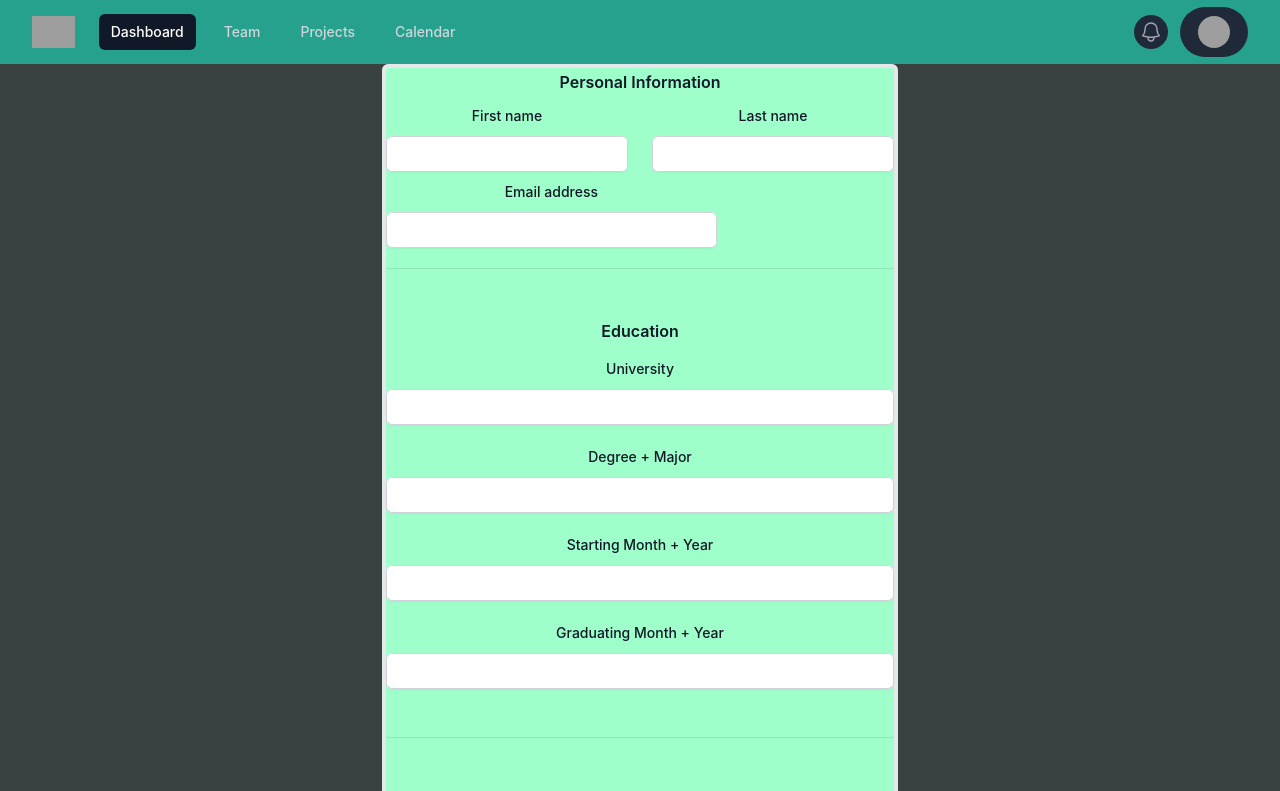
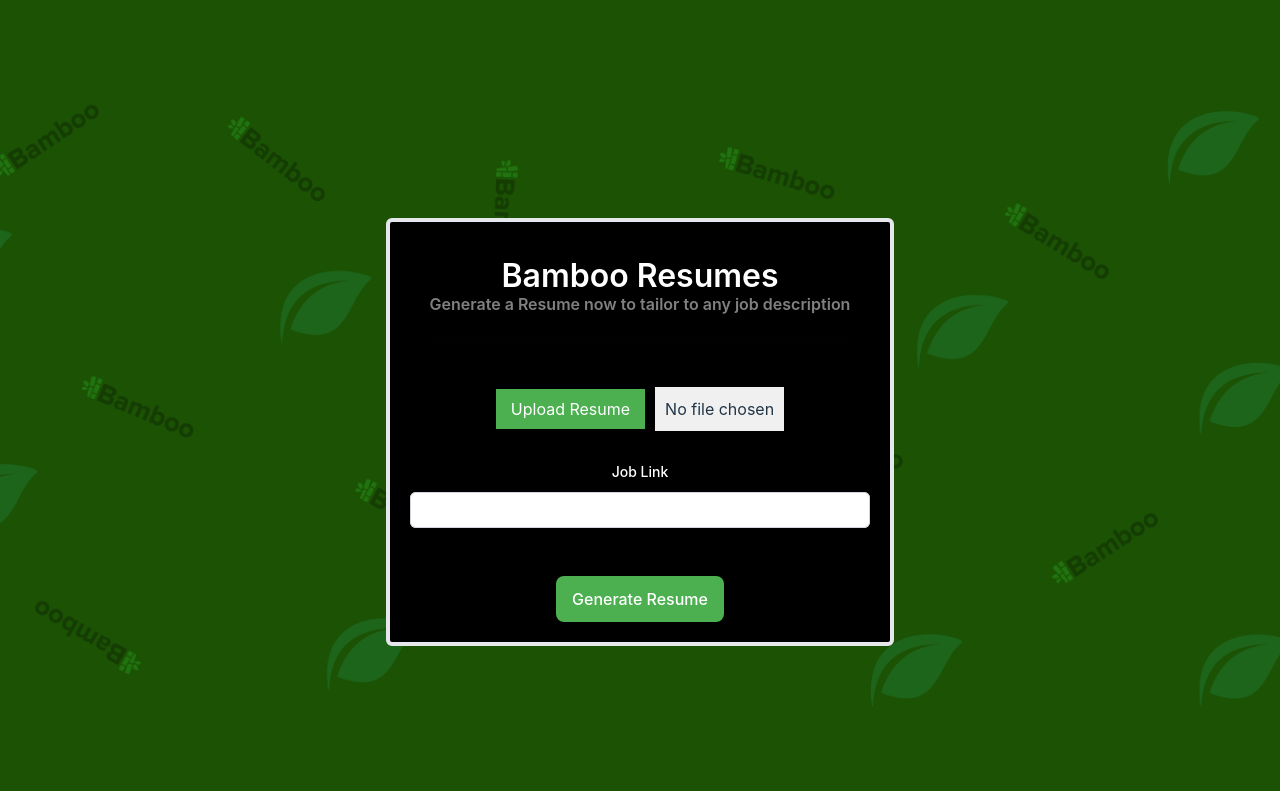
Before and after one commit to Bamboo-resumes/frontend, a React (Vite) app in the folder bamboo_frontend/: page / in a window 1280 px wide. Shown: the top 791 px of the page. Built offline with nearby package versions, Linux system fonts and the light colour scheme; grey boxes are pictures that could not be loaded.

Commit message:
visuals set for MVP

```diff
--- a/bamboo_frontend/src/App.tsx
+++ b/bamboo_frontend/src/App.tsx
@@ -12,8 +12,13 @@
   // const [count, setCount] = useState(0)
 
   return (
-    <div className = "bg-dark-gray">
-      <NavBar/>
+    <div style={{
+      backgroundImage: `url('${"background.png"}')`,
+      backgroundPosition: 'center',
+      backgroundSize: 'cover',
+
+    }}>
+      {/* <NavBar/> */}
       <MainRouter/>
     </div>
   )
--- a/bamboo_frontend/src/components/NavBar.tsx
+++ b/bamboo_frontend/src/components/NavBar.tsx
@@ -1,6 +1,7 @@
 import { Fragment } from 'react'
 import { Disclosure, Menu, Transition } from '@headlessui/react'
 import { Bars3Icon, BellIcon, XMarkIcon } from '@heroicons/react/24/outline'
+
 
 const navigation = [
   { name: 'Dashboard', href: '#', current: true },
@@ -36,11 +37,13 @@
                 <div className="flex flex-shrink-0 items-center">
                   <img
                     className="h-8 w-auto"
-                    src="https://tailwindui.com/img/logos/mark.svg?color=indigo&shade=500"
-                    alt="Your Company"
+                    src="bamboologo.PNG"
+                    alt="Bamboo Resumes"
+                    height={"25%"}
+                    width={"25%"}
                   />
                 </div>
-                <div className="hidden sm:ml-6 sm:block">
+                {/* <div className="hidden sm:ml-6 sm:block">
                   <div className="flex space-x-4">
                     {navigation.map((item) => (
                       <a
@@ -56,17 +59,17 @@
                       </a>
                     ))}
                   </div>
-                </div>
+                </div> */}
               </div>
               <div className="absolute inset-y-0 right-0 flex items-center pr-2 sm:static sm:inset-auto sm:ml-6 sm:pr-0">
-                <button
+                {/* <button
                   type="button"
                   className="relative rounded-full bg-gray-800 p-1 text-gray-400 hover:text-white focus:outline-none focus:ring-2 focus:ring-white focus:ring-offset-2 focus:ring-offset-gray-800"
                 >
                   <span className="absolute -inset-1.5" />
                   <span className="sr-only">View notifications</span>
                   <BellIcon className="h-6 w-6" aria-hidden="true" />
-                </button>
+                </button> */}
 
                 {/* Profile dropdown */}
                 <Menu as="div" className="relative ml-3">
--- a/bamboo_frontend/src/components/ResumeForm.tsx
+++ b/bamboo_frontend/src/components/ResumeForm.tsx
@@ -35,6 +35,13 @@
     workExperience: [],
     skills:'',
   });
+  const [resume, setResume] = useState(null);
+  const [url , setURL] = useState('');
+  const handleFileUpload = (e: React.ChangeEvent<HTMLInputElement>) => {
+    // Now, TypeScript recognizes e as a ChangeEvent related to a file input
+    setResume(e.target.files[0]);
+  };
+
 
   const handleChange = (e: ChangeEvent<HTMLInputElement | HTMLTextAreaElement>): void => {
     const { name, value } = e.target;
@@ -102,15 +109,28 @@
   }
   };
 
+ const textColor = {
+    color: "white",
+    fontSize: "2em"
+  };
+
+  const formStyle = {
+    backgroundColor: 'black',
+    padding: '20px', // Add any additional styling as needed
+    // ... other styles
+  };
+
   return (
-    <form className="mt-16 border-4 rounded-md bg-light-green" onSubmit={handleSubmit}>
+    <form className="mt-16 border-4 rounded-md" style={formStyle} onSubmit={handleSubmit}>
       <div className="space-y-12">
 
 
-        <div className="border-b border-gray-900/10 pb-5">
-          <h2 className="text-base font-semibold leading-7 text-gray-900">Personal Information</h2>
+        <div style={{backgroundColor:"dark-green", padding:"20px",  borderRadius: "5%" }} className="border-b border-gray-900/10 pb-5">
+          <h1 style={textColor} className="text-base font-semibold leading-7">Bamboo Resumes</h1>
+          <p style={{color: "gray", fontSize: "s"}} className="text-base font-semibold leading-7">Generate a Resume now to tailor to any job description</p>
+          {/* <h3 style={textColor} className="text-base font-semibold leading-7">Drop your resume below</h3> */}
 
-          <div className="mt-2 grid grid-cols-1 gap-x-6 gap-y-2 sm:grid-cols-6">
+          {/* <div className="mt-2 grid grid-cols-1 gap-x-6 gap-y-2 sm:grid-cols-6">
             <div className="sm:col-span-3">
               <label htmlFor="first-name" className="block text-sm font-medium leading-6 text-gray-900">
                 First name
@@ -161,9 +181,9 @@
                 />
               </div>
             </div>
-          </div>
+          </div> */}
         </div>
-
+{/*
         <div className="mt-2 border-b border-gray-900/10 pb-12">
           <h2 className="text-base font-semibold leading-7 text-gray-900">Education</h2>
           <div className="mt-3">
@@ -230,9 +250,9 @@
 
 
           </div>
-        </div>
+        </div> */}
 
-        <div className="border-b border-gray-900/10 pb-5">
+        {/* <div className="border-b border-gray-900/10 pb-5">
         <h2 className="text-base font-semibold leading-7 text-gray-900">Work Experience</h2>
         <div className="flex flex-col mt-1">
           {formData.workExperience.map((experience, index) => (
@@ -282,8 +302,8 @@
           ))}
           <button type="button" onClick={handleAddWorkExperience}>Add Work Experience</button>
         </div>
-      </div>
-
+      </div> */}
+{/*
         <div className="border-b border-gray-900/10 pb-12">
           <div className="mt-10 grid grid-cols-1 gap-x-6 gap-y-8 sm:grid-cols-6">
             <div className="col-span-full">
@@ -302,9 +322,10 @@
               </div>
             </div>
           </div>
-        </div>
+        </div> */}
 
-        <div className="border-b border-gray-900/10 pb-12">
+        {/*
+         <div className="border-b border-gray-900/10 pb-12">
           <div className="mt-10 grid grid-cols-1 gap-x-6 gap-y-8 sm:grid-cols-6">
             <div className="col-span-full">
               <label htmlFor="about" className="block text-sm font-medium leading-6 text-gray-900">
@@ -322,12 +343,39 @@
               </div>
             </div>
           </div>
-        </div>
+        </div> */}
+
+    <div className="sm:col-span-4">
+    <div style={{ position: 'relative', overflow: 'hidden', display: 'inline-block', marginBottom:"5%" }}>
+              <label htmlFor="fileInput" style={{ padding: '10px 15px', backgroundColor: '#4CAF50', color: 'white', cursor: 'pointer' }}>
+                Upload Resume
+              </label>
+              <input type="file" id="fileInput" name="fileInput"  onChange={handleFileUpload} style={{ fontSize: '100px', position: 'absolute', left: 0, top: 0, opacity: 0 }} />
+              <span style={{ display: 'inline-block', padding: '10px', marginLeft: '10px', backgroundColor: '#f0f0f0' }}>
+              {resume ? resume.name : 'No file chosen'}
+              </span>
+            </div>
+              <label style={{
+                color: "white"
+              }} className="block text-sm font-medium leading-6">
+                Job Link
+              </label>
+              <div className="mt-2">
+                <input
+                  type="text"
+                  className="block w-full rounded-md border-0 py-1.5 text-gray-900 shadow-sm ring-1 ring-inset ring-gray-300 placeholder:text-gray-400 focus:ring-2 focus:ring-inset focus:ring-indigo-600 sm:text-sm sm:leading-6"
+                  value={url}
+                  onChange={e => setURL(e.target.value)}
+                />
+              </div>
+            </div>
+
+
 
         <div className="text-center">
           <button
             type="submit"
-            className="px-4 py-2 bg-gray-900 rounded-md text-white font-medium hover:bg-gray-700"
+            style={{ padding: '10px 15px', backgroundColor: '#4CAF50', color: 'white', cursor: 'pointer' }}
           >
             Generate Resume
           </button>
```
Also changed, not shown: bamboo_frontend/public/background.png (added), bamboo_frontend/public/bamboologo.PNG (added).
